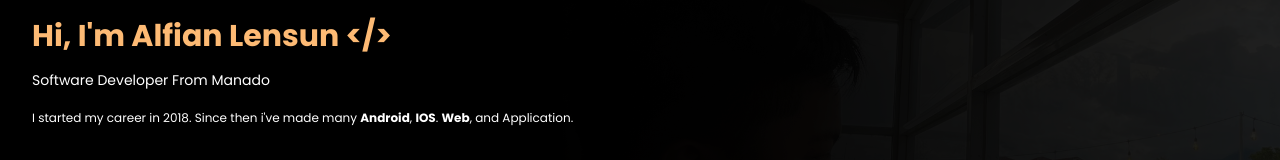
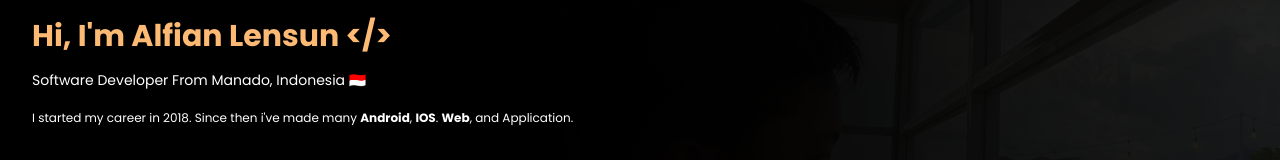
Before and after one commit to alfianlensundev/portofoliov2, a Next.js app: page / in a window 1280 px wide. Shown: the part 256-416 px from the top of the page. Built offline with nearby package versions, Linux system fonts and the light colour scheme; no server answers.

Commit message:
add emoji

```diff
--- a/src/app/(landing)/page.tsx
+++ b/src/app/(landing)/page.tsx
@@ -63,7 +63,7 @@ export default function Home() {
                                         <h1>{`Hi, I'm Alfian Lensun </>`}</h1>
                                     </div>
                                     <div className="w-full mt-4 text-sm">
-                                        <h2>Software Developer From Manado</h2>
+                                        <h2>Software Developer From Manado, Indonesia 🇮🇩</h2>
                                     </div>
                                     <div className="w-full mt-4 text-xs leading-loose">
                                         <p>{`I started my career in 2018. Since then i've made many`} <b>Android</b>, <b>IOS</b>. <b>Web</b>, and <b></b> Application. </p>
```
